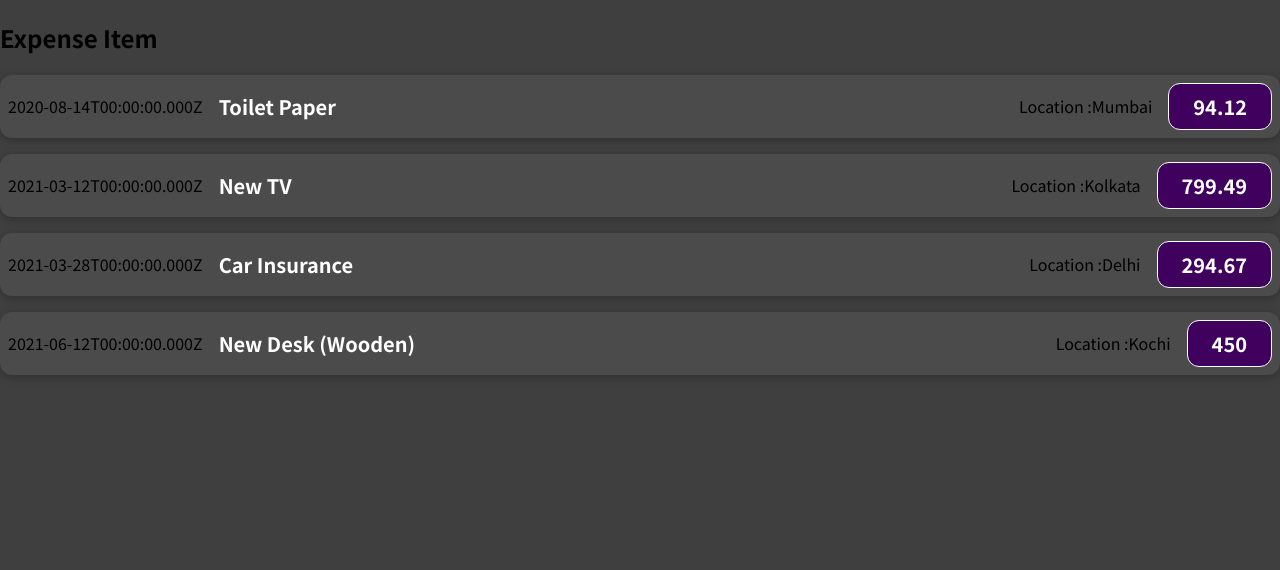
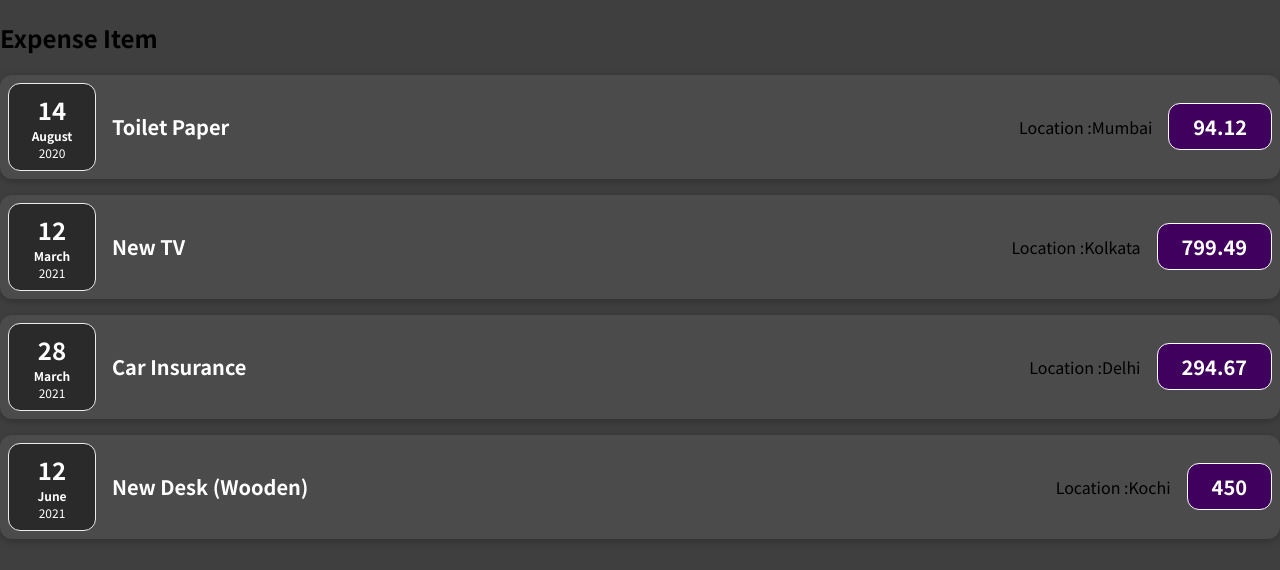
Before and after one commit to mithun-sp/expense-tracker, a React (Create React App) app: page / in a window 1280 px wide. Shown: the top 570 px of the page. Built offline with nearby package versions, Linux system fonts and the light colour scheme.

Commit message:
Adding ExpenseDetails and ExpenseDate

```diff
--- /dev/null
+++ b/src/components/ExpenseDate.css
@@ -0,0 +1,26 @@
+.expense-date {
+    display: flex;
+    flex-direction: column;
+    width: 5.5rem;
+    height: 5.5rem;
+    border: 1px solid #ececec;
+    background-color: #2a2a2a;
+    color: white;
+    border-radius: 12px;
+    align-items: center;
+    justify-content: center;
+  }
+
+  .expense-date__month {
+    font-size: 0.75rem;
+    font-weight: bold;
+  }
+
+  .expense-date__year {
+    font-size: 0.75rem;
+  }
+
+  .expense-date__day {
+    font-size: 1.5rem;
+    font-weight: bold;
+  }
--- /dev/null
+++ b/src/components/ExpenseDate.js
@@ -0,0 +1,18 @@
+import React from "react";
+import "./ExpenseDate.css";
+
+const ExpenseDate = (props) => {
+  const month = props.date.toLocaleString("en-US", { month: "long" });
+  const day = props.date.toLocaleString("en-US", { day: "2-digit" });
+  const year = props.date.getFullYear();
+
+  return (
+    <div className="expense-date">
+      <div className="expense-date__day">{day}</div>
+      <div className="expense-date__month">{month}</div>
+      <div className="expense-date__year">{year}</div>
+    </div>
+  );
+};
+
+export default ExpenseDate;
--- /dev/null
+++ b/src/components/ExpenseDetails.js
@@ -0,0 +1,14 @@
+import React from 'react'
+
+const ExpenseDetails = (props) => {
+  return (
+    <div className="expense-item__description">
+    <h2>{props.title}</h2>
+    <div><span>Location :</span>{props.location}</div>
+    <div className="expense-item__price">{props.amount}</div>
+
+  </div>
+  )
+}
+
+export default ExpenseDetails
--- a/src/components/ExpenseItem.js
+++ b/src/components/ExpenseItem.js
@@ -1,15 +1,14 @@
 import React from "react";
 import "./ExpenseItem.css"
+import ExpenseDate from "./ExpenseDate";
+import ExpenseDetails from "./ExpenseDetails";
 
 const ExpenseItem = (props) => {
+
   return (
     <div className="expense-item">
-      <div>{props.date.toISOString()}</div>
-      <div className="expense-item__description">
-        <h2>{props.title}</h2>
-        <div><span>Location :</span>{props.location}</div>
-        <div className="expense-item__price">{props.amount}</div>
-      </div>
+      <ExpenseDate date={props.date}/>
+      <ExpenseDetails amount={props.amount}  location={props.location}   title={props.title} />
     </div>
   );
 };
```
